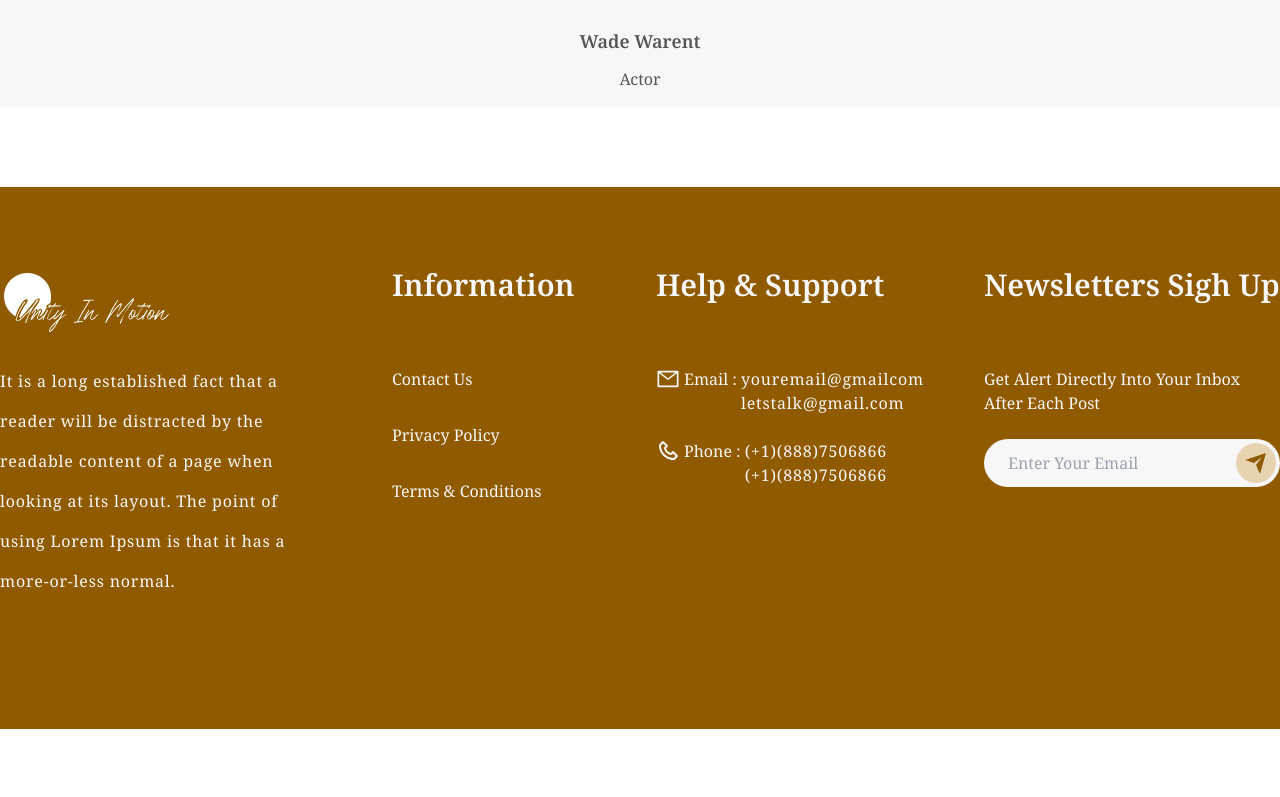
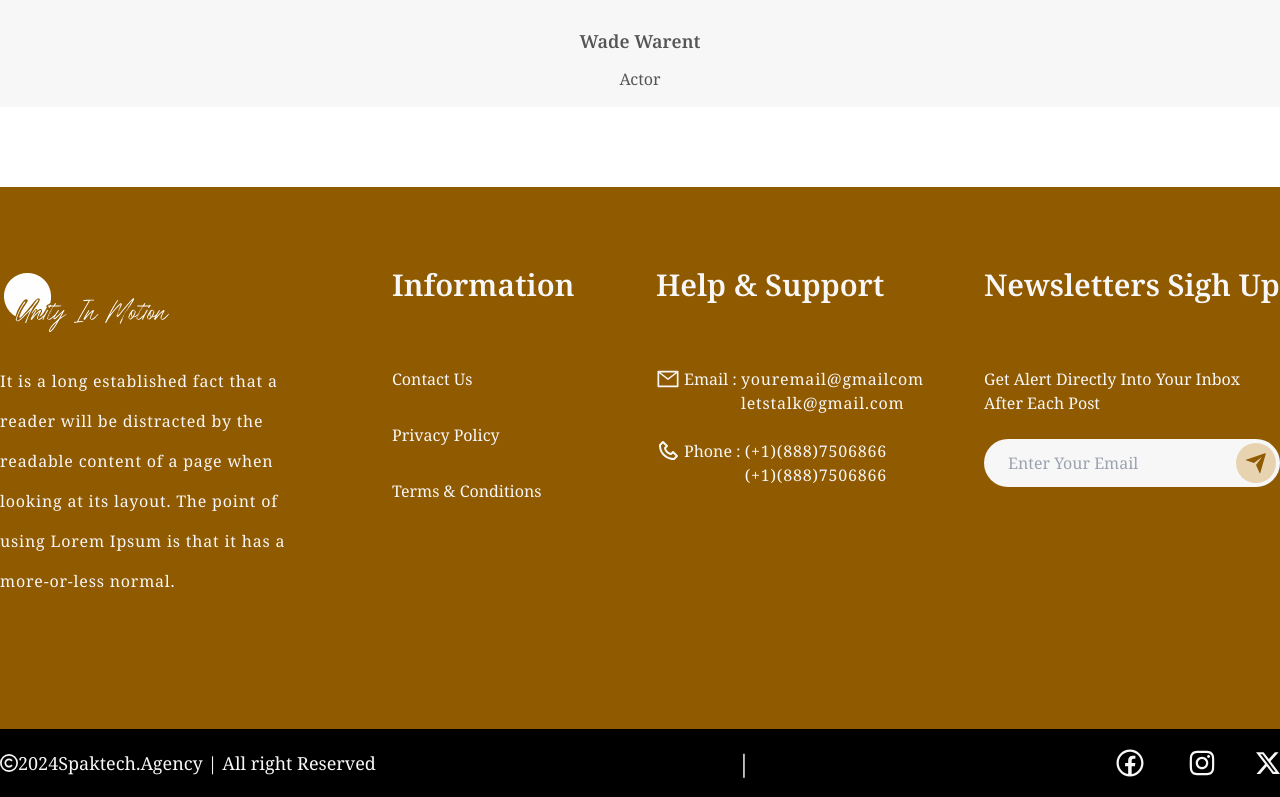
Before and after one commit to delwar-bscse/unityinmotion, a React (Vite) app: page / in a window 1280 px wide. Shown: the part 4551-5348 px from the top of the page. Before the commit the page ends 5280 px from the top, so only its background shows below. Built offline with nearby package versions, Linux system fonts and the light colour scheme; what chartjs-plugin-datalabels would draw is missing.

Commit message:
Add footer copy section

```diff
--- a/src/sections/Footer.jsx
+++ b/src/sections/Footer.jsx
@@ -4,12 +4,17 @@ import {Link} from 'react-router-dom'
 import { AiOutlineMail } from "react-icons/ai";
 import { BiPhone } from "react-icons/bi";
 import { RiSendPlaneFill } from "react-icons/ri";
+import { LiaFacebook } from "react-icons/lia";
+import { FaInstagram } from "react-icons/fa6";
+import { BsTwitterX } from "react-icons/bs";
+import { FaRegCopyright } from "react-icons/fa6";
 
 
 const Footer = () => {
   const [email, setEmail] = useState('');
   return (
-    <footer className='bg-primary text-font03 pt-20 pb-32'>
+    <footer>
+      <div className='bg-primary text-font03 pt-20 pb-32'>
         <div className='container mx-auto grid grid-cols-4 gap-8'>
           <div className='space-y-6'>
             <img src={logo02} alt="Company Logo" />
@@ -55,6 +60,21 @@ const Footer = () => {
             </div>
           </div>
         </div>
+      </div>
+      <div className='bg-black'>
+        <div className='container mx-auto text-font03 text-lg flex justify-between items-center py-4'>
+          <p className='flex items-center'>
+            <FaRegCopyright />
+            <span>2024Spaktech.Agency | All right Reserved</span>
+          </p>
+          <p className='text-2xl'>|</p>
+          <ul className='flex items-center gap-10'>
+            <li><LiaFacebook size={36}/></li>
+            <li><FaInstagram  size={28}/></li>
+            <li><BsTwitterX  size={24}/></li>
+          </ul>
+        </div>
+      </div>
     </footer>
   )
 }
```
Lines whose indentation alone changed are shown as unchanged.
